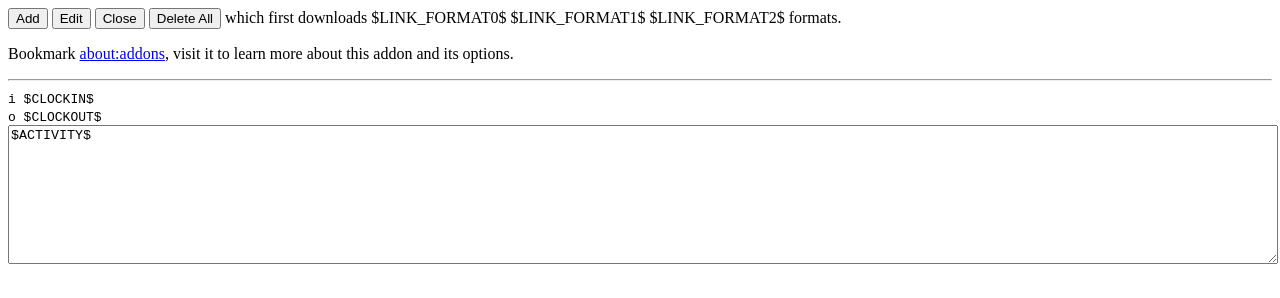
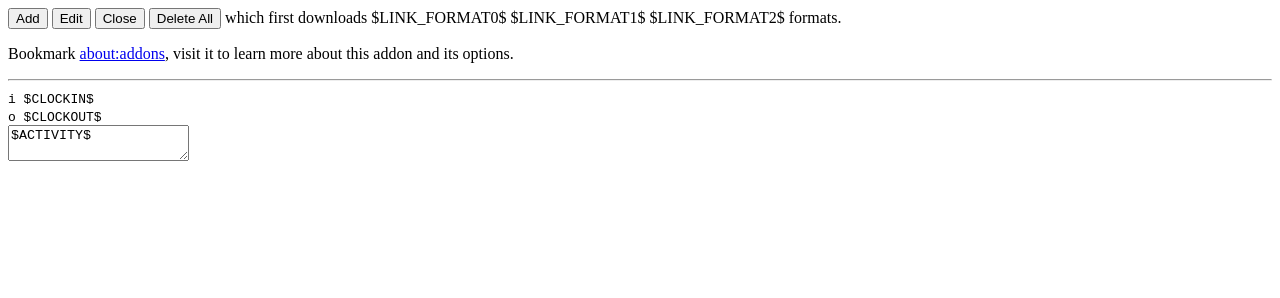
Before and after one commit to anaran/JotFirefox, a website: page Snapper/data/display.html in a window 1280 px wide. Drawn offline with Linux system fonts and the light colour scheme.

Commit message:
Version 4.7 sizes activity columns and rows correctly on focus.
Manually fix css indent because orion cannot. Set .activity max height/width.
Add Snapper to begin of addon description, set author information.

```diff
--- a/Snapper/data/display.css
+++ b/Snapper/data/display.css
@@ -5,7 +5,7 @@
   body { font-size: 13px }
 }
 @media screen, print {
-  body { line-height: 1.2 }
+    body { line-height: 1.2 }
 }*/
 
 .pre {
@@ -18,8 +18,8 @@
 .activity {
     display: block;
     word-break: break-all;
-    width: 100%;
-    height: 10em;
+    max-width: 100%;
+    max-height: 100%;
 }
 
 .activity:focus {
@@ -28,27 +28,26 @@
 }
 
 textarea+p.tooltip_activity {
-  	margin: 0.5em;
-  	/*display: flex;
-  	justify-content:	flex-end;*/
+    margin: 0.5em; /*display: flex;
+    justify-content: flex-end;*/
     position: fixed;
-     border-radius: 0.5em;
+    border-radius: 0.5em;
     padding: 0.5em;
     background-color: gray;
     color: white;
-	opacity: 0;
+    opacity: 0;
     transition-property: opacity;
     transition-duration: 2s;
     transition-timing-function: ease-in;
 }
 
 textarea:active+p.tooltip_activity {
-	opacity: 0.8;
+    opacity: 0.8;
     /*display: inline-block;*/
 }
 
 textarea:hover+p.tooltip_activity {
-	opacity: 0.8;
+    opacity: 0.8;
     /*display: inline-block;*/
 }
 
--- a/Snapper/package.json
+++ b/Snapper/package.json
@@ -1,7 +1,7 @@
 {
-    "author": "",
+    "author": "adrian.aichner@gmail.com",
         "dependencies": [],
-        "description": "Extension for Desktop and Mobile Firefox saves information about the current web page and any active text selection.\n\nThese time-stamped entries can be downloaded as JSON or in user-defined file formats, preset to timeclock and csv format.\n\nContext menu entry on Android is only avaliable on hyperlinks, because text selection is mutually exclusive with a context menu there.",
+        "description": "Snapper Extension for Desktop and Mobile Firefox saves information about the current web page and any active text selection.\n\nThese time-stamped entries can be downloaded as JSON or in user-defined file formats, preset to timeclock and csv format.\n\nContext menu entry on Android is only avaliable on hyperlinks, because text selection is mutually exclusive with a context menu there.",
         "id": "jid1-HE38Y6vsW9TpHg",
         "license": "MPL 2.0",
         "name": "snapper",
@@ -94,5 +94,5 @@
             "title": "2. ENTRY FORMAT"
     }],
         "title": "Snapper",
-        "version": "4.6"
+        "version": "4.7"
 }
```
Also changed, not shown: Snapper/data/display.js (+7 -5 lines).
